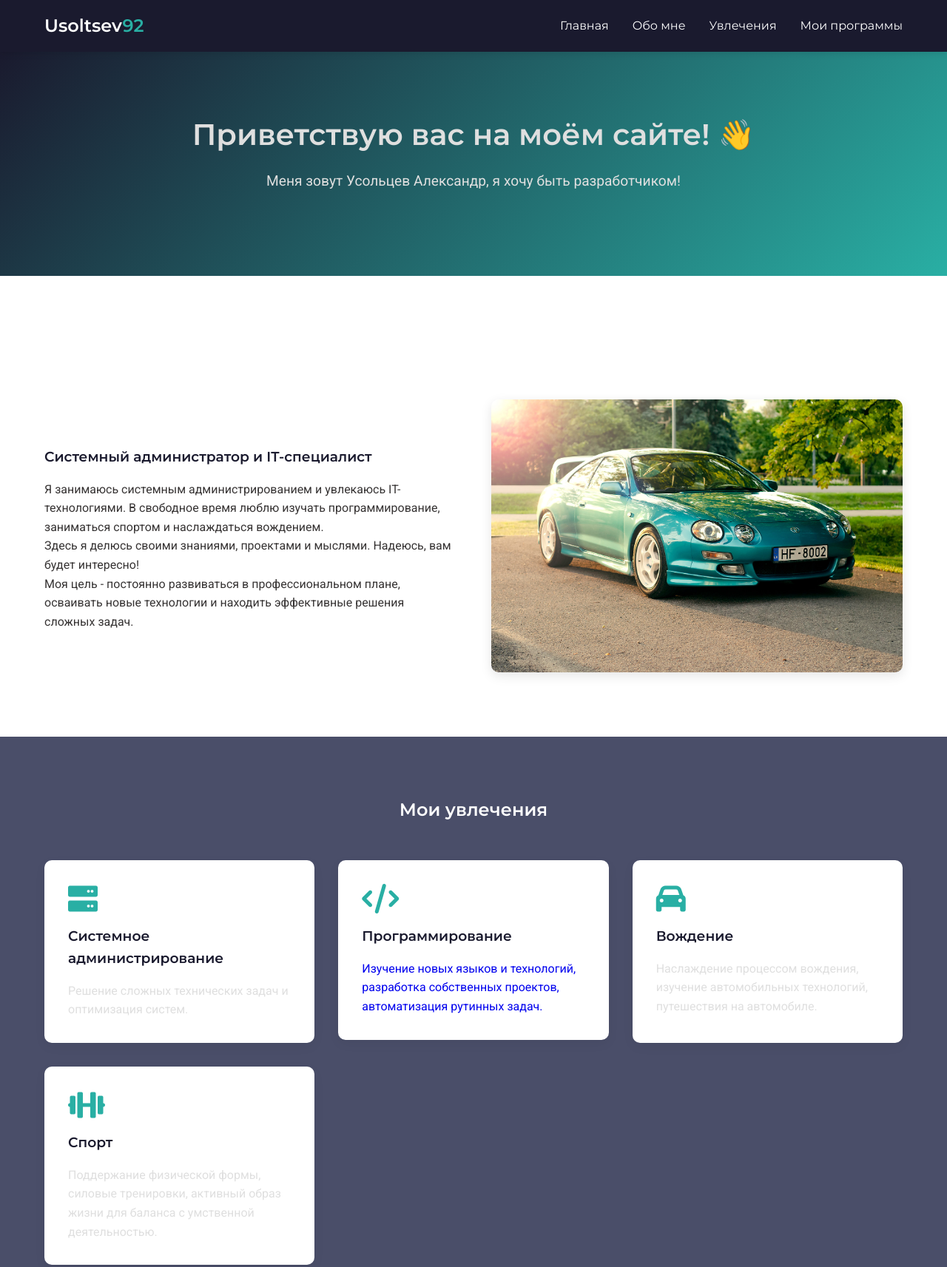
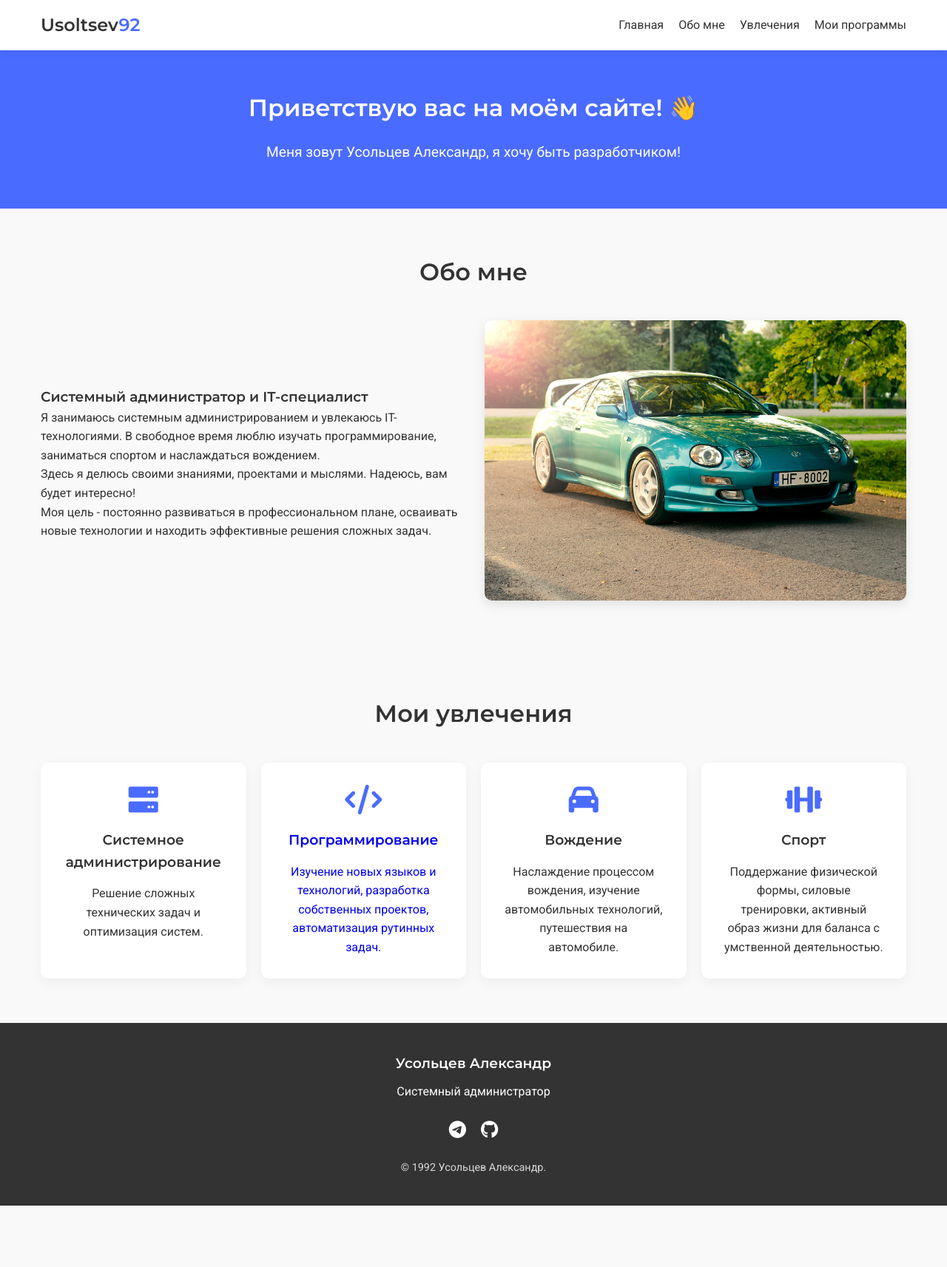
Before and after one commit to Usoltsev92/VlogUs, a plain HTML site: page index.html in a window 1280 px wide. Shown: the top 1713 px of the page at 74% size. After the commit the page ends 1630 px from the top, so only its background shows below. Drawn offline with Linux system fonts and the light colour scheme.

Commit message:
js mobile website

```diff
--- a/index.html
+++ b/index.html
@@ -1,40 +1,299 @@
 <!DOCTYPE html>
-<!-- Определение типа документа как HTML5 -->
 <html lang="ru">
-<!-- Указываем язык страницы - русский -->
 
 <head>
-    <!-- Метаданные и настройки страницы -->
     <meta charset="UTF-8">
-    <!-- Кодировка документа (поддержка кириллицы) -->
     <meta name="viewport" content="width=device-width, initial-scale=1.0">
-    <!-- Настройки адаптивности для мобильных устройств -->
-    <title> Усольцев Александр | Мой влог </title>
-    <!-- Заголовок страницы (отображается во вкладке браузера) -->
+    <title>Усольцев Александр | Мой влог</title>
+    <link rel="stylesheet" href="https://fonts.googleapis.com/css2?family=Montserrat:wght@400;600&family=Roboto:wght@300;400&display=swap">
+    <link rel="stylesheet" href="https://cdnjs.cloudflare.com/ajax/libs/font-awesome/6.0.0-beta3/css/all.min.css">
+    <style>
+        /* Общие стили */
+        * {
+            margin: 0;
+            padding: 0;
+            box-sizing: border-box;
+        }
 
-    <!-- Подключение внешних ресурсов -->
-    <link rel="stylesheet"
-        href="https://fonts.googleapis.com/css2?family=Montserrat:wght@400;600&family=Roboto:wght@300;400&display=swap">
-    <!-- Google Fonts - шрифты Montserrat и Roboto -->
-    <link rel="stylesheet" href="https://cdnjs.cloudflare.com/ajax/libs/font-awesome/6.0.0-beta3/css/all.min.css">
-    <!-- Font Awesome для иконок -->
-    <link rel="stylesheet" href="../VlogUs/vlog/style.css">
-    <!-- Основная таблица стилей -->
+        body {
+            font-family: 'Roboto', sans-serif;
+            line-height: 1.6;
+            color: #333;
+            background-color: #f9f9f9;
+        }
+
+        .container {
+            width: 100%;
+            max-width: 1200px;
+            margin: 0 auto;
+            padding: 0 15px;
+        }
+
+        h1, h2, h3 {
+            font-family: 'Montserrat', sans-serif;
+            font-weight: 600;
+        }
+
+        /* Шапка */
+        header {
+            background-color: #fff;
+            box-shadow: 0 2px 10px rgba(0, 0, 0, 0.1);
+            position: fixed;
+            width: 100%;
+            top: 0;
+            z-index: 1000;
+        }
+
+        nav {
+            display: flex;
+            justify-content: space-between;
+            align-items: center;
+            padding: 15px 0;
+        }
+
+        .logo {
+            font-family: 'Montserrat', sans-serif;
+            font-size: 1.5rem;
+            font-weight: 600;
+            color: #333;
+        }
+
+        .logo span {
+            color: #4a6bff;
+        }
+
+        .nav-links {
+            display: flex;
+            list-style: none;
+        }
+
+        .nav-links li {
+            margin-left: 20px;
+        }
+
+        .nav-links a {
+            text-decoration: none;
+            color: #333;
+            font-weight: 500;
+            transition: color 0.3s;
+        }
+
+        .nav-links a:hover {
+            color: #4a6bff;
+        }
+
+        /* Гамбургер меню для мобильных */
+        .menu-toggle {
+            display: none;
+            cursor: pointer;
+            font-size: 1.5rem;
+        }
+
+        /* Герой секция */
+        .hero {
+            padding: 120px 0 60px;
+            text-align: center;
+            background-color: #4a6bff;
+            color: white;
+        }
+
+        .hero h1 {
+            font-size: 2rem;
+            margin-bottom: 20px;
+        }
+
+        .hero p {
+            font-size: 1.2rem;
+            max-width: 800px;
+            margin: 0 auto;
+        }
+
+        /* Секции */
+        section {
+            padding: 60px 0;
+        }
+
+        .section-title {
+            text-align: center;
+            margin-bottom: 40px;
+            font-size: 2rem;
+            color: #333;
+        }
+
+        /* Обо мне */
+        .about-content {
+            display: flex;
+            flex-wrap: wrap;
+            align-items: center;
+            gap: 30px;
+        }
+
+        .about-text {
+            flex: 1;
+            min-width: 300px;
+        }
+
+        .about-image {
+            flex: 1;
+            min-width: 300px;
+            text-align: center;
+        }
+
+        .about-image img {
+            max-width: 100%;
+            border-radius: 10px;
+            box-shadow: 0 5px 15px rgba(0, 0, 0, 0.1);
+        }
+
+        /* Увлечения */
+        .interest-grid {
+            display: grid;
+            grid-template-columns: repeat(auto-fit, minmax(250px, 1fr));
+            gap: 20px;
+        }
+
+        .interest-card {
+            background: white;
+            padding: 30px;
+            border-radius: 10px;
+            box-shadow: 0 5px 15px rgba(0, 0, 0, 0.05);
+            text-align: center;
+            transition: transform 0.3s, box-shadow 0.3s;
+        }
+
+        .interest-card:hover {
+            transform: translateY(-5px);
+            box-shadow: 0 10px 20px rgba(0, 0, 0, 0.1);
+        }
+
+        .interest-card i {
+            font-size: 2.5rem;
+            color: #4a6bff;
+            margin-bottom: 20px;
+        }
+
+        .interest-card h3 {
+            margin-bottom: 15px;
+        }
+
+        /* Подвал */
+        footer {
+            background-color: #333;
+            color: white;
+            text-align: center;
+            padding: 40px 0;
+        }
+
+        .footer-content h3 {
+            margin-bottom: 10px;
+        }
+
+        .social-links {
+            list-style: none;
+            display: flex;
+            justify-content: center;
+            margin: 20px 0;
+        }
+
+        .social-links li {
+            margin: 0 10px;
+        }
+
+        .social-links a {
+            color: white;
+            font-size: 1.5rem;
+            transition: color 0.3s;
+        }
+
+        .social-links a:hover {
+            color: #4a6bff;
+        }
+
+        .copyright {
+            margin-top: 20px;
+            font-size: 0.9rem;
+            opacity: 0.8;
+        }
+
+        /* Медиа-запросы для мобильных устройств */
+        @media (max-width: 768px) {
+            /* Навигация */
+            .nav-links {
+                display: none;
+                flex-direction: column;
+                position: absolute;
+                top: 70px;
+                left: 0;
+                width: 100%;
+                background-color: white;
+                box-shadow: 0 5px 10px rgba(0, 0, 0, 0.1);
+                padding: 20px 0;
+            }
+
+            .nav-links.active {
+                display: flex;
+            }
+
+            .nav-links li {
+                margin: 10px 0;
+                text-align: center;
+            }
+
+            .menu-toggle {
+                display: block;
+            }
+
+            /* Герой */
+            .hero {
+                padding: 100px 0 40px;
+            }
+
+            .hero h1 {
+                font-size: 1.8rem;
+            }
+
+            .hero p {
+                font-size: 1rem;
+            }
+
+            /* Секции */
+            section {
+                padding: 40px 0;
+            }
+
+            .section-title {
+                font-size: 1.8rem;
+                margin-bottom: 30px;
+            }
+
+            /* Обо мне */
+            .about-content {
+                flex-direction: column;
+            }
+
+            .about-text, .about-image {
+                min-width: 100%;
+            }
+
+            /* Карточки увлечений */
+            .interest-grid {
+                grid-template-columns: 1fr;
+            }
+        }
+    </style>
 </head>
 
 <body>
     <!-- Шапка сайта -->
     <header>
         <div class="container">
-            <!-- Навигационное меню -->
             <nav>
-                <!-- Логотип с акцентным цветом -->
                 <p class="logo">Usoltsev<span>92</span></p>
-
-                <!-- Основные навигационные ссылки -->
+                <div class="menu-toggle">
+                    <i class="fas fa-bars"></i>
+                </div>
                 <ul class="nav-links">
                     <li><a href="index.html">Главная</a></li>
-
                     <li><a href="#about">Обо мне</a></li>
                     <li><a href="#interests">Увлечения</a></li>
                     <li><a href="vlog/nav/pageProgram.html">Мои программы</a></li>
@@ -43,19 +302,18 @@
         </div>
     </header>
 
-    <!-- Герой-секция (первый экран) -->
+    <!-- Герой-секция -->
     <section class="hero">
         <div class="container">
             <h1>Приветствую вас на моём сайте! 👋</h1>
-            <p>Меня зовут Усольцев Александр, я хочу быть разработчиком! </p>
+            <p>Меня зовут Усольцев Александр, я хочу быть разработчиком!</p>
         </div>
     </section>
 
     <!-- Секция "Обо мне" -->
     <section id="about" class="about">
-        <div class="textForMe">
+        <div class="container">
             <h2 class="section-title">Обо мне</h2>
-            <!-- Контент в два столбца (текст + изображение) -->
             <div class="about-content">
                 <div class="about-text">
                     <h3>Системный администратор и IT-специалист</h3>
@@ -66,7 +324,6 @@
                         эффективные решения сложных задач.</p>
                 </div>
                 <div class="about-image">
-                    <!--  фото -->
                     <img src="vlog/websiteContent/celica.jpg" alt="Александр Усольцев">
                 </div>
             </div>
@@ -77,14 +334,11 @@
     <section id="interests" class="interests">
         <div class="container">
             <h2 class="section-title">Мои увлечения</h2>
-            <!-- Сетка карточек с увлечениями -->
             <div class="interest-grid">
-                <!-- Карточка 1 -->
                 <div class="interest-card">
-                    <i class="fas fa-server"></i> <!-- Иконка -->
+                    <i class="fas fa-server"></i>
                     <h3>Системное администрирование</h3>
-                    <p>Решение сложных технических
-                        задач и оптимизация систем.</p>
+                    <p>Решение сложных технических задач и оптимизация систем.</p>
                 </div>
                 <a href="vlog/nav/pageProgram.html" style="text-decoration: none;">
                     <div class="interest-card">
@@ -94,14 +348,11 @@
                             задач.</p>
                     </div>
                 </a>
-                </a>
-                <!-- Карточка 3 -->
                 <div class="interest-card">
                     <i class="fas fa-car"></i>
                     <h3>Вождение</h3>
                     <p>Наслаждение процессом вождения, изучение автомобильных технологий, путешествия на автомобиле.</p>
                 </div>
-                <!-- Карточка 4 -->
                 <div class="interest-card">
                     <i class="fas fa-dumbbell"></i>
                     <h3>Спорт</h3>
@@ -118,17 +369,27 @@
             <div class="footer-content">
                 <h3>Усольцев Александр</h3>
                 <p>Системный администратор</p>
-                <!-- Социальные сети -->
                 <ul class="social-links">
                     <li><a href="https://t.me/Usoltsev92"><i class="fab fa-telegram"></i></a></li>
                     <li><a href="https://github.com/Usoltsev92"><i class="fab fa-github"></i></a></li>
-
                 </ul>
-                <!-- Копирайт -->
                 <p class="copyright">&copy; 1992 Усольцев Александр.</p>
             </div>
         </div>
     </footer>
+
+    <script>
+        // Мобильное меню
+        document.querySelector('.menu-toggle').addEventListener('click', function() {
+            document.querySelector('.nav-links').classList.toggle('active');
+        });
+
+        // Закрытие меню при клике на ссылку
+        document.querySelectorAll('.nav-links a').forEach(link => {
+            link.addEventListener('click', () => {
+                document.querySelector('.nav-links').classList.remove('active');
+            });
+        });
+    </script>
 </body>
-
 </html>
```
